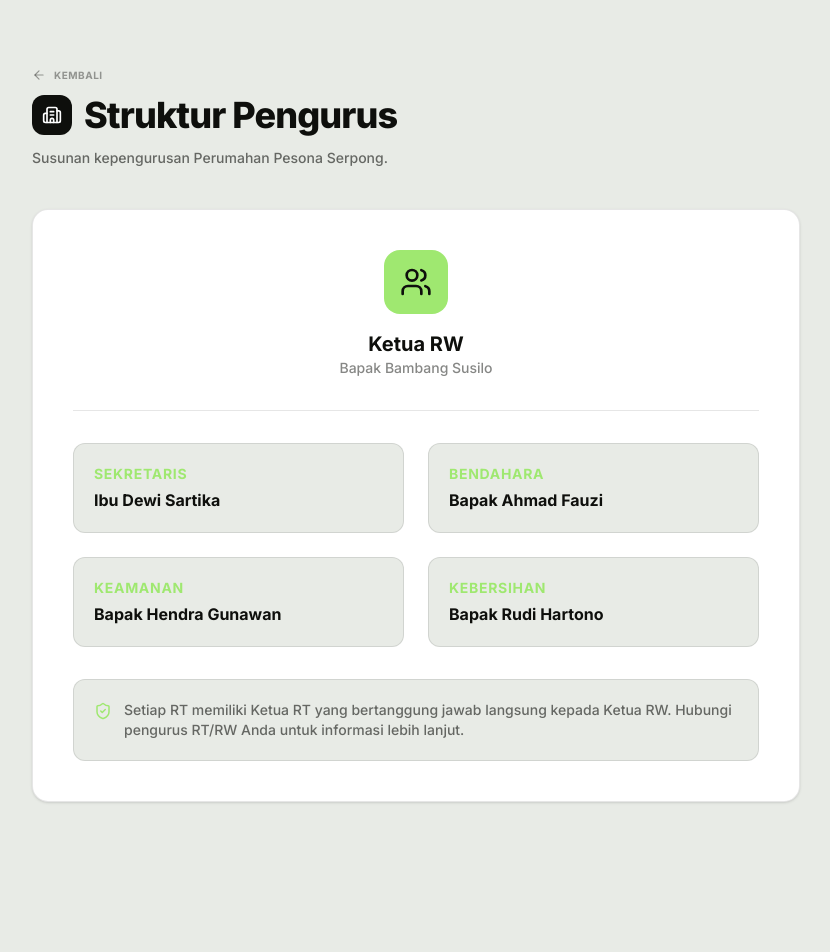
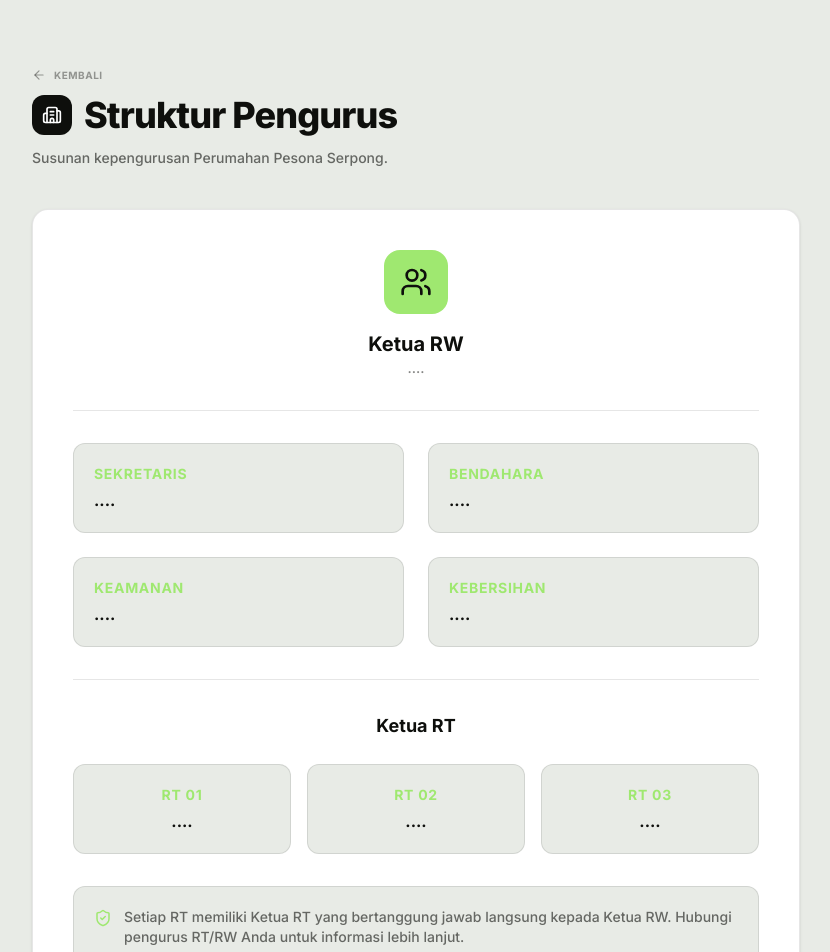
Before and after one commit to WahyutegarNugroho/smart-complaint, a Next.js app: page /informasi/struktur in a window 1280 px wide. Shown: the top 952 px of the page, without its empty margins (224-1054 px from the left). Before the commit the page ends 866 px from the top, so only its background shows below. Built offline with nearby package versions, Linux system fonts and the light colour scheme.

Commit message:
fix: tambah 3 RT di halaman struktur, perbaiki notifikasi dropdown pakai fixed positioning
- Struktur: tambah grid RT 01/02/03 dengan nama placeholder '....'
- Notifikasi dropdown: ganti md:absolute left-0 top-full -> md:fixed right-8 top-24 agar tidak terpotong sidebar

```diff
--- a/src/app/informasi/struktur/page.tsx
+++ b/src/app/informasi/struktur/page.tsx
@@ -29,21 +29,37 @@ export default function StrukturPage() {
               <Users size={32} />
             </div>
             <h2 className="text-xl font-bold text-brand-ink">Ketua RW</h2>
-            <p className="text-sm text-brand-ink/50 font-medium">Bapak Bambang Susilo</p>
+            <p className="text-sm text-brand-ink/50 font-medium">....</p>
           </div>
 
           <div className="grid grid-cols-1 sm:grid-cols-2 gap-6">
             {[
-              { role: 'Sekretaris', name: 'Ibu Dewi Sartika' },
-              { role: 'Bendahara', name: 'Bapak Ahmad Fauzi' },
-              { role: 'Keamanan', name: 'Bapak Hendra Gunawan' },
-              { role: 'Kebersihan', name: 'Bapak Rudi Hartono' },
+              { role: 'Sekretaris', name: '....' },
+              { role: 'Bendahara', name: '....' },
+              { role: 'Keamanan', name: '....' },
+              { role: 'Kebersihan', name: '....' },
             ].map((item, i) => (
               <div key={i} className="bg-brand-canvas-soft rounded-xl p-5 border border-brand-hairline">
                 <h3 className="text-sm font-bold text-brand-primary uppercase tracking-wider">{item.role}</h3>
                 <p className="text-base font-bold text-brand-ink mt-1">{item.name}</p>
               </div>
             ))}
+          </div>
+
+          <div className="border-t border-brand-hairline pt-8">
+            <h3 className="text-lg font-bold text-brand-ink mb-6 text-center">Ketua RT</h3>
+            <div className="grid grid-cols-1 sm:grid-cols-3 gap-4">
+              {[
+                { rt: 'RT 01', name: '....' },
+                { rt: 'RT 02', name: '....' },
+                { rt: 'RT 03', name: '....' },
+              ].map((item, i) => (
+                <div key={i} className="bg-brand-canvas-soft rounded-xl p-5 border border-brand-hairline text-center">
+                  <h4 className="text-sm font-bold text-brand-primary uppercase tracking-wider">{item.rt}</h4>
+                  <p className="text-base font-bold text-brand-ink mt-1">{item.name}</p>
+                </div>
+              ))}
+            </div>
           </div>
 
           <div className="bg-brand-canvas-soft rounded-xl p-5 border border-brand-hairline flex items-start gap-3">
--- a/src/components/dashboard/NotificationDropdown.tsx
+++ b/src/components/dashboard/NotificationDropdown.tsx
@@ -133,7 +133,7 @@ export default function NotificationDropdown({ notifications: initialNotificatio
             onClick={() => setIsOpen(false)}
           />
 
-          <div className="fixed inset-x-4 top-20 z-50 bg-brand-canvas border border-brand-hairline rounded-3xl shadow-xl overflow-hidden animate-in fade-in slide-in-from-top-2 duration-200 md:absolute md:inset-auto md:left-0 md:top-full md:mt-3 md:w-96 md:z-50 text-brand-ink">
+          <div className="fixed inset-x-4 top-20 z-50 bg-brand-canvas border border-brand-hairline rounded-3xl shadow-xl overflow-hidden animate-in fade-in slide-in-from-top-2 duration-200 md:fixed md:inset-auto md:right-8 md:top-24 md:w-96 md:z-50 text-brand-ink">
             <div className="p-5 border-b border-brand-hairline flex items-center justify-between gap-3">
               <h4 className="text-xs font-black uppercase tracking-normal text-brand-ink">Notifikasi Anda</h4>
               <div className="flex items-center gap-2 shrink-0">
```
